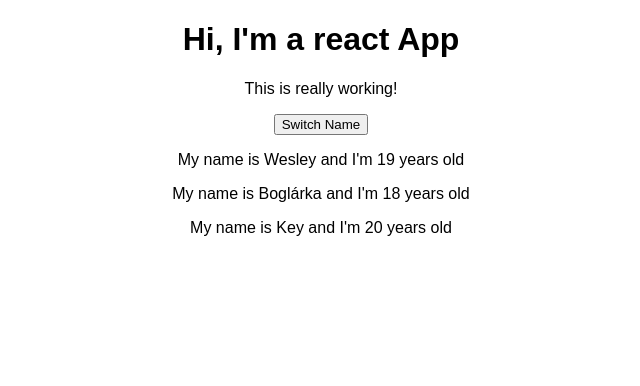
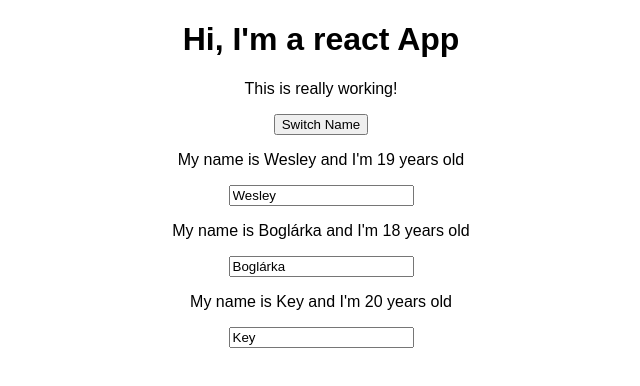
Before and after one commit to WesleyPizetta/studying-react, a React (Create React App) app: page / in a window 1280 px wide. Shown: the top 386 px of the page, without its empty margins (319-959 px from the left). Built offline with nearby package versions, Linux system fonts and the light colour scheme.

Commit message:
adding two way binding [class 47]

```diff
--- a/src/App.js
+++ b/src/App.js
@@ -20,6 +20,16 @@ import './App.css';
         ]
       })
     } //method that you're not calling, but assigning as an event handler
+
+    nameChangedHandler = (event) => {
+      this.setState({
+        person: [
+          { name: 'Wesley', age: 19 },
+          { name: event.target.value, age: 18 },
+          { name: 'Key', age: 20 }
+        ]
+      })
+    }
     render(){
     return (
       <div className="App">
@@ -34,6 +44,7 @@ import './App.css';
             name={this.state.person[1].name}
             age={this.state.person[1].age}
             click={this.switchNameHandler.bind(this, 'Wesie')}
+            change={this.nameChangedHandler}
           />
           <Person
             name={this.state.person[2].name}
--- a/src/Person/Person.js
+++ b/src/Person/Person.js
@@ -5,6 +5,9 @@ return (
         <div>
             <p onClick={props.click}>My name is {props.name} and I'm {props.age} years old</p>
             <p>{props.children}</p>
+            <input
+                type="text" onChange={props.change} value={props.name}
+            />
         </div>
     )
 };
```
Lines whose indentation alone changed are shown as unchanged.
